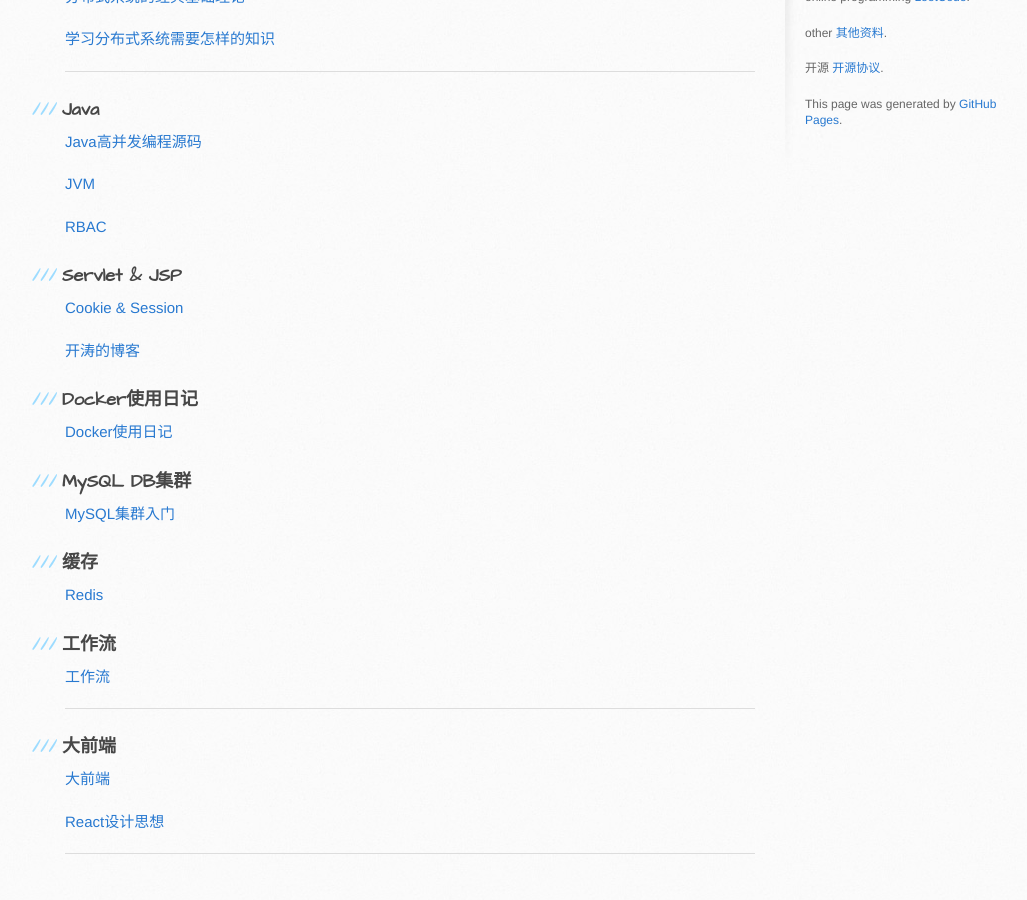
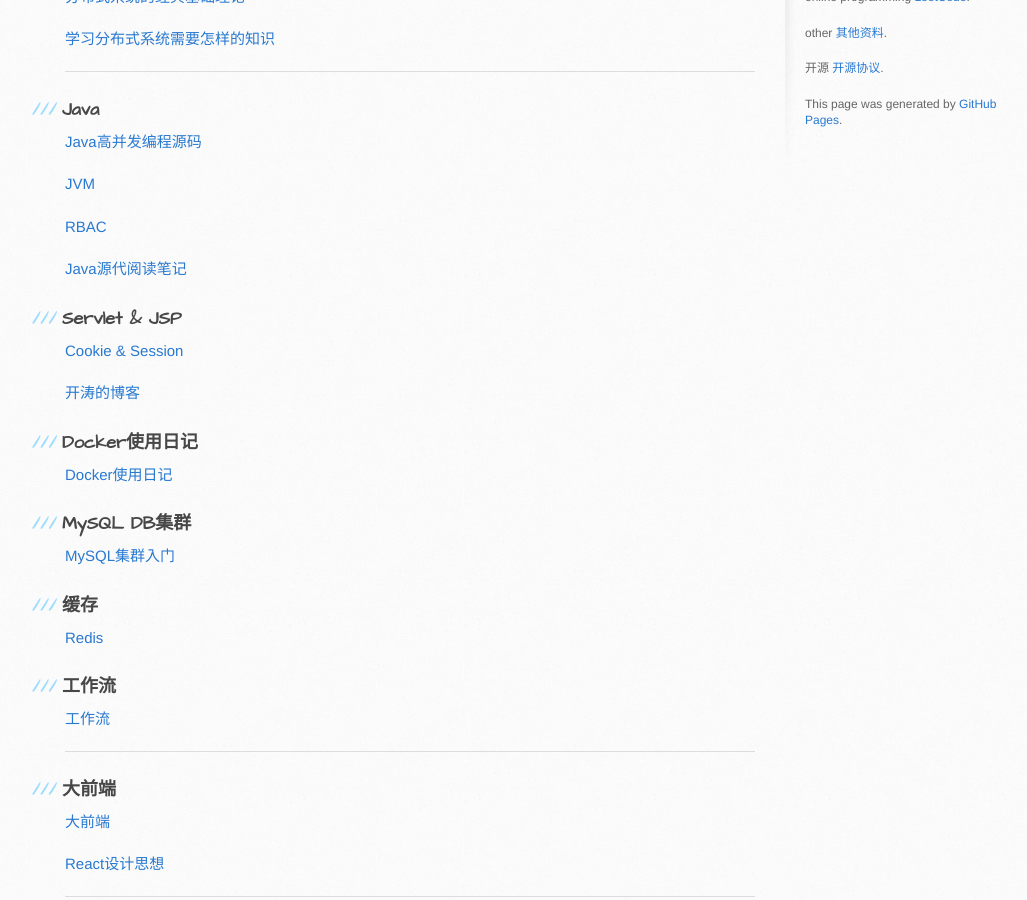
Before and after one commit to MarkShen1992/markshen1992.github.io, a Jekyll site: the page built from index.md, in a window 1280 px wide and 900 px high, scrolled down 578 px. Shown: the whole window, without its empty margins (105-1132 px from the left). Built offline with Jekyll 4.4.1, drawn with Linux system fonts in a browser that asks for light colours.

Commit message:
add an article

```diff
--- a/index.md
+++ b/index.md
@@ -32,6 +32,8 @@
 
 [RBAC](<https://www.toutiao.com/a6707897996484280839/>)
 
+[Java源代阅读笔记](./document/java/Java0100_introduction.html)
+
 ### Servlet & JSP
 
 [Cookie & Session](./document/servlet/cookiesession.html)
```
Also changed, not shown: document/java/Java0100_introduction.md (added, +7 -0 lines).
